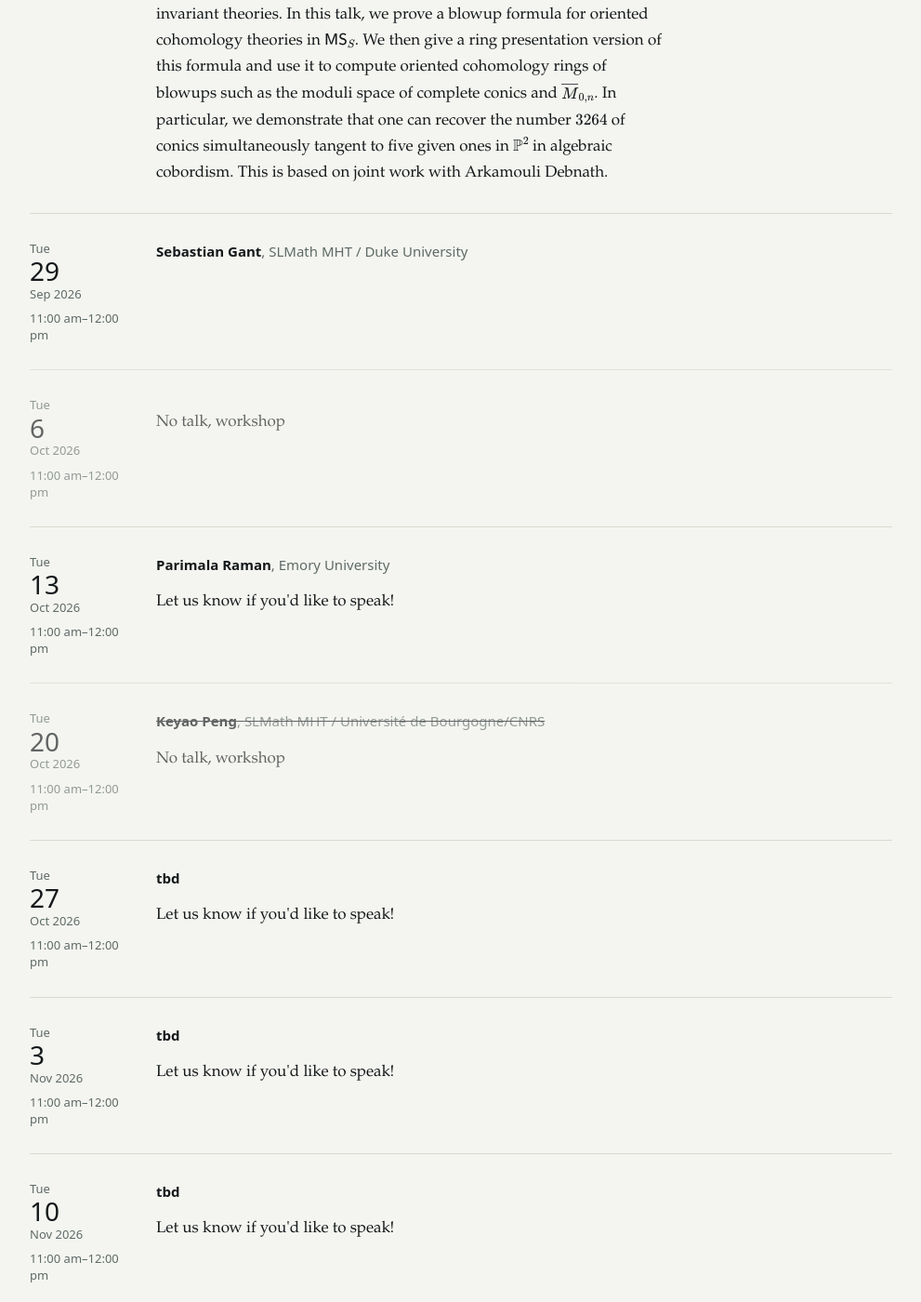
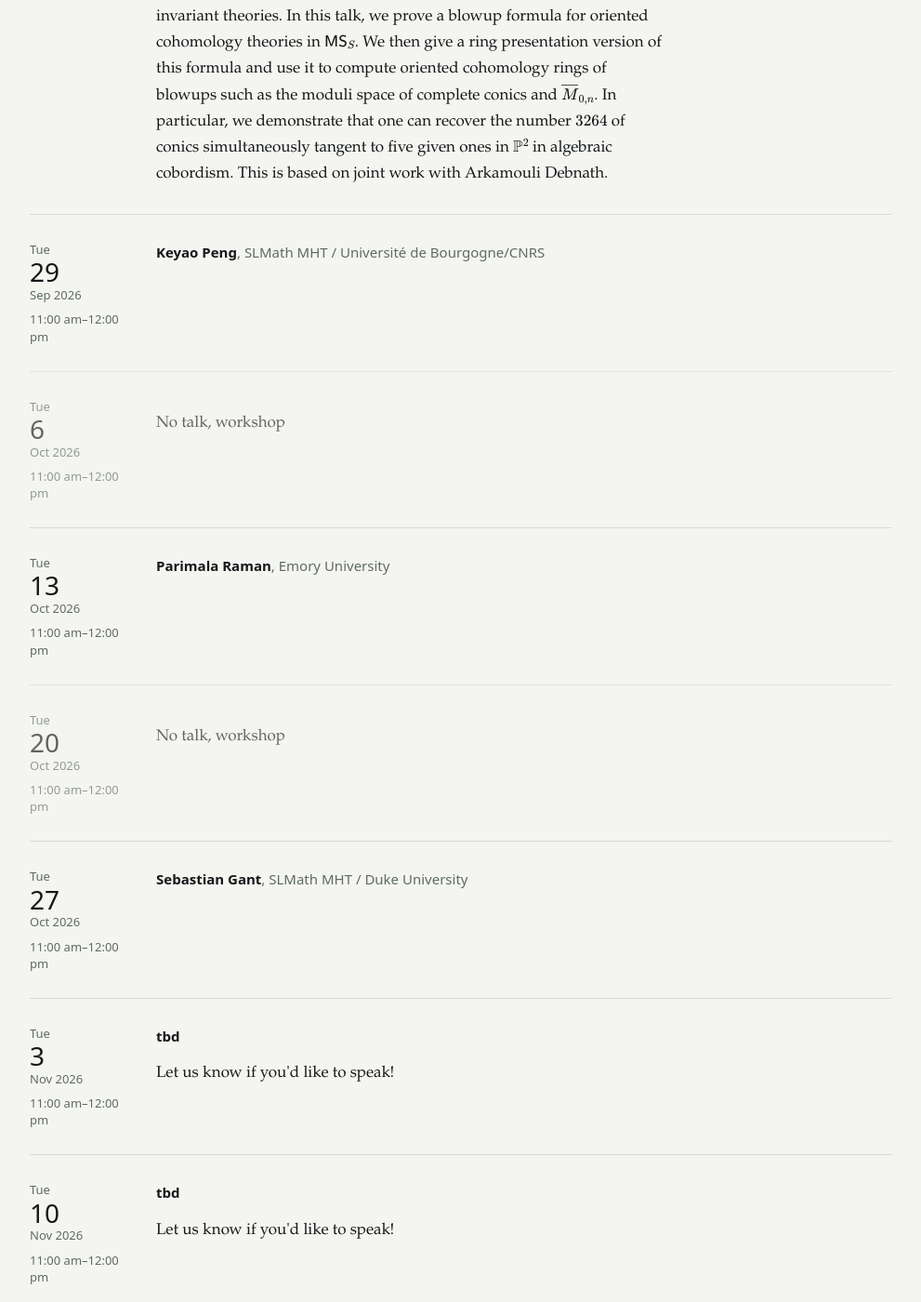
Before and after one commit to tbrazel/26c-a1-seminar, a Jekyll site: the page built from index.html, in a window 1280 px wide and 1400 px high, scrolled down 973 px. Shown: the whole window at 93% size, without its empty margins (144-1135 px from the left). Built offline with Jekyll 4.4.1, drawn with Linux system fonts in a browser that asks for light colours; some of the changed text lies outside the part shown.

Commit message:
talks rearranged

```diff
--- a/_data/talks.yml
+++ b/_data/talks.yml
@@ -16,7 +16,7 @@
   speaker: "Thomas Brazelton"
   affiliation: "SLMath MHT / Vanderbilt"
   url: "https://tbrazel.github.io/"
-  title: 'An introduction to enumerative geometry and A1-enumerative geometry'
+  title: 'An introduction to enumerative geometry and $\mathbb{A}^1$-enumerative geometry'
   abstract: >
     We'll provide a leisurely introduction to the basic ideas of enumerative geometry, following its history and development from Ancient Greece to the present day. We will explore Poncelet and Schubert's principle of "conservation of number," and see how it breaks over non-algebraically closed fields. The second half of the talk will explore how methods from motivic homotopy theory can be leveraged to repair conservation of number and provide quadratically enriched answers to classical enumerative questions. This talk will introduce some of the key players in enumerative geometry, including the Grothendieck-Witt ring of a field and quadratic Euler classes.
   # links:
@@ -31,11 +31,10 @@
   abstract: >
     Oriented cohomology theories provide a general framework to perform intersection-theory style calculations. Prototypical examples include Chow ring, $K$-theory, and algebraic cobordism, while Annala--Hoyois--Iwasa recently constructed the category $\mathsf{MS}_S$ for studying other non-$\mathbb A^1$-invariant theories. In this talk, we prove a blowup formula for oriented cohomology theories in $\mathsf{MS}_S$. We then give a ring presentation version of this formula and use it to compute oriented cohomology rings of blowups such as the moduli space of complete conics and $\overline M_{0,n}$. In particular, we demonstrate that one can recover the number $3264$ of conics simultaneously tangent to five given ones in $\mathbb P^2$ in algebraic cobordism. This is based on joint work with Arkamouli Debnath.
 
-
 - date: 2026-09-29
-  speaker: "Sebastian Gant"
-  affiliation: "SLMath MHT / Duke University"
-  title: ''
+  speaker: "Keyao Peng"
+  affiliation: "SLMath MHT / Université de Bourgogne/CNRS"
+  title:
   abstract: >
 
 
@@ -53,24 +52,26 @@
   affiliation: "Emory University"
   title:
   abstract: >
-    Let us know if you'd like to speak!
+
 
 
 - date: 2026-10-20
-  speaker: "Keyao Peng"
-  affiliation: "SLMath MHT / Université de Bourgogne/CNRS"
+  speaker: ""
+  affiliation: ""
   title: ''
   cancelled: true
   abstract: >
     No talk, workshop
 
 
+
+
+
 - date: 2026-10-27
-  speaker: "tbd"
-  affiliation: ""
-  title:
+  speaker: "Sebastian Gant"
+  affiliation: "SLMath MHT / Duke University"
+  title: ''
   abstract: >
-    Let us know if you'd like to speak!
 
 
 - date: 2026-11-03
```
